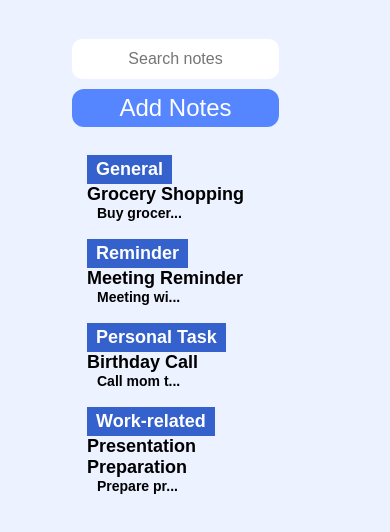
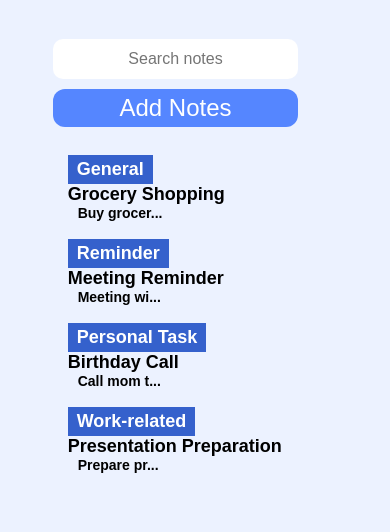
Before and after one commit to Whizfarsh/note-taking-app, a React (Create React App) app: page / in a window 390 px wide. Shown: the top 532 px of the page. Built offline with nearby package versions, Linux system fonts and the light colour scheme; the HTML template or start-up script is replaced by a standard one.

Commit message:
added media queries

```diff
--- a/src/App.js
+++ b/src/App.js
@@ -332,6 +332,7 @@ function NoteOption({ note, onUpdate }) {
 					onChange={(e) => setNewTitle(e.target.value)}
 				/>
 				<input
+					className="content"
 					type="text"
 					placeholder={note?.content}
 					value={newContent}
--- a/src/index.css
+++ b/src/index.css
@@ -162,3 +162,17 @@ body {
 .cat-input:focus {
 	outline: none;
 }
+
+/* MEDIA QUERIES */
+@media (max-width: 600px) {
+	.noteapp {
+		flex-direction: column;
+		width: 70%;
+	}
+	.notelists {
+		order: 2;
+	}
+	.form-add .content {
+		width: 100%;
+	}
+}
```
